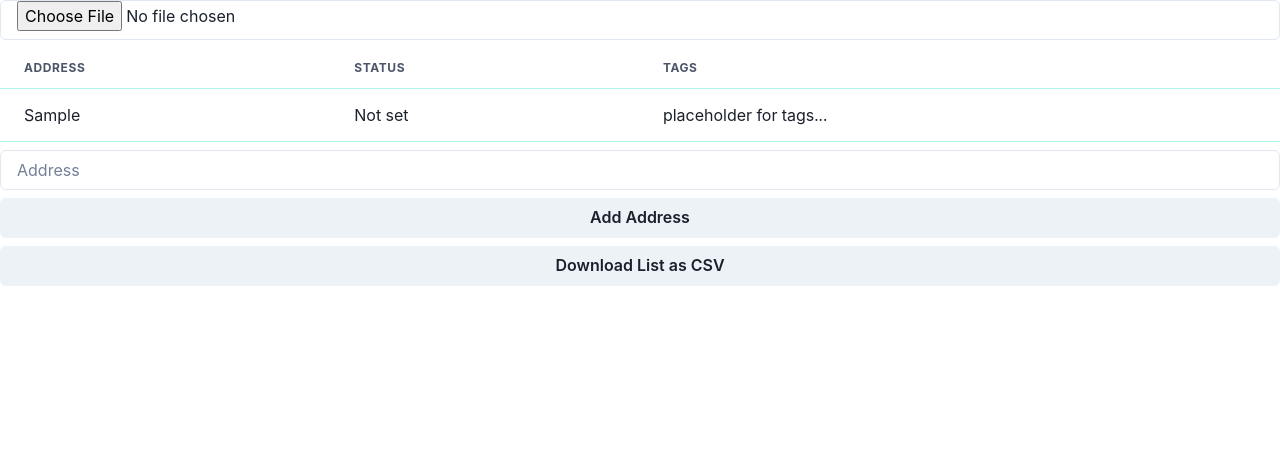
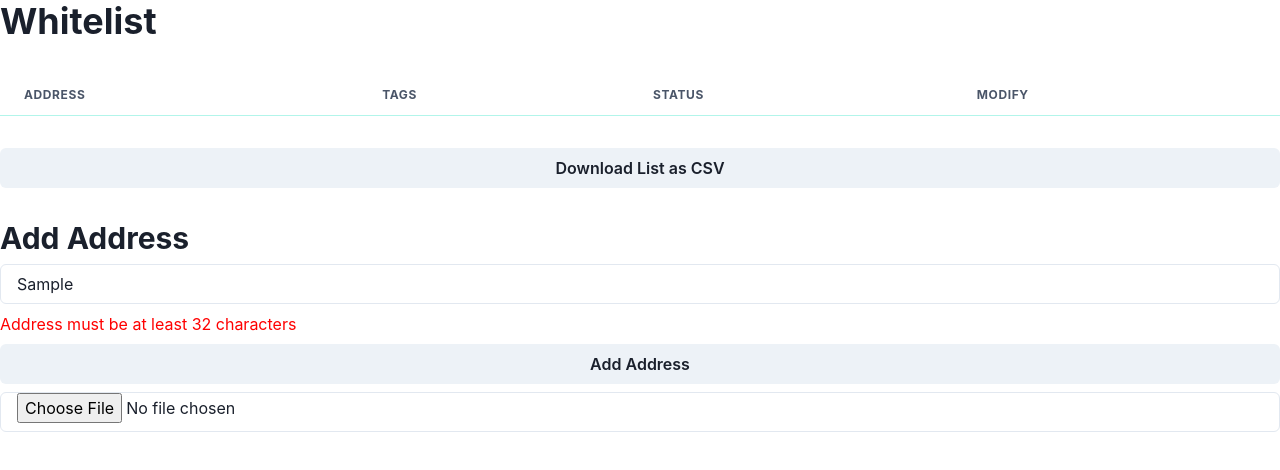
Before and after one commit to 0xEljh/sandstorm-wallet-analytics, a React (Create React App) app: page /creator in a window 1280 px wide. Both pictures are taken after typing "Sample" into the empty fields and a click on the button "Add Address". Shown: the top 470 px of the page. Built offline with nearby package versions, Linux system fonts and the light colour scheme.

Commit message:
update creator page

```diff
--- a/src/pages/creator.tsx
+++ b/src/pages/creator.tsx
@@ -1,8 +1,19 @@
 import { useState, useEffect } from "react";
 
-import { Input, Button, Stack } from "@chakra-ui/react";
+import {
+  Input,
+  Button,
+  Select,
+  Stack,
+  Heading,
+  Text,
+  IconButton,
+  Icon,
+} from "@chakra-ui/react";
+import { MdDelete } from "react-icons/md";
 import { Tr, Td } from "@chakra-ui/react";
 import DataTable from "../components/dataTable";
+
 interface Address {
   address: string;
   status: string;
@@ -11,6 +22,7 @@ interface Address {
 export default function Creator() {
   const [addresses, setAddresses] = useState<Address[]>([]);
   const [newAddress, setNewAddress] = useState<string>("");
+  const [hasAddressError, setHasAddressError] = useState<boolean>(false);
 
   useEffect(() => {
     const storedAddresses = localStorage.getItem("addresses");
@@ -50,30 +62,69 @@ export default function Creator() {
     link.click();
   };
 
-  const handleAddAdress = () => {
+  const handleAddAddress = () => {
+    if (newAddress.length < 32) {
+      setHasAddressError(true);
+      return;
+    }
     setAddresses([...addresses, { address: newAddress, status: "" }]);
     setNewAddress("");
+    setHasAddressError(false);
+  };
+
+  const handleDeleteAddress = (index: number) => {
+    setAddresses(addresses.filter((_, i) => i !== index));
+  };
+
+  const handleUpdateStatus = (index: number, status: string) => {
+    const updatedAddresses = [...addresses];
+    updatedAddresses[index].status = status;
+    setAddresses(updatedAddresses);
   };
 
   return (
-    <Stack>
-      <Input type="file" onChange={handleUpload} />
-      <DataTable headers={["address", "status", "tags"]}>
-        {addresses.map((address) => (
-          <Tr key={address.address}>
+    <Stack spacing={8}>
+      <Heading>Whitelist</Heading>
+      <DataTable headers={["Address", "Tags", "Status", "Modify"]}>
+        {addresses.map((address, index) => (
+          <Tr key={index}>
             <Td>{address.address}</Td>
-            <Td>{address.status === "" ? "Not set" : address.status}</Td>
             <Td> placeholder for tags... </Td>
+            <Td>
+              <Select
+                placeholder="Not Set"
+                value={address.status}
+                onChange={(e) => handleUpdateStatus(index, e.target.value)}
+              >
+                <option value="shortlisted">Shortlisted</option>
+                <option value="rejected">Rejected</option>
+                <option value="considering">Considering</option>
+              </Select>
+            </Td>
+            <Td>
+              <IconButton
+                onClick={() => handleDeleteAddress(index)}
+                aria-label="delete"
+                icon={<Icon as={MdDelete} />}
+              />
+            </Td>
           </Tr>
         ))}
       </DataTable>
-      <Input
-        placeholder="Address"
-        value={newAddress}
-        onChange={(e) => setNewAddress(e.target.value)}
-      />
-      <Button onClick={handleAddAdress}>Add Address</Button>
       <Button onClick={handleDownload}>Download List as CSV</Button>
+      <Stack>
+        <Heading size="lg">Add Address</Heading>
+        <Input
+          placeholder="Address"
+          value={newAddress}
+          onChange={(e) => setNewAddress(e.target.value)}
+        />
+        {hasAddressError && (
+          <Text color="red">Address must be at least 32 characters</Text>
+        )}
+        <Button onClick={handleAddAddress}>Add Address</Button>
+        <Input type="file" onChange={handleUpload} />
+      </Stack>
     </Stack>
   );
 }
```
Also changed, not shown: src/pages/curate.tsx (deleted, +0 -38 lines).
